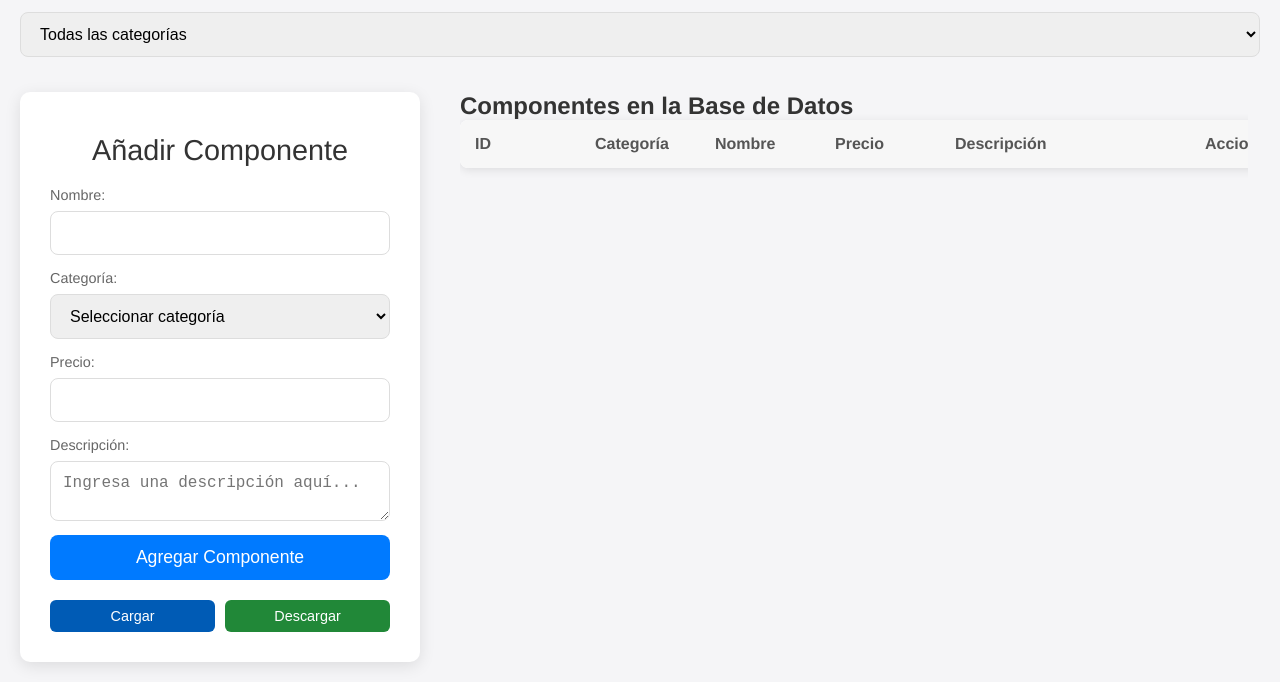
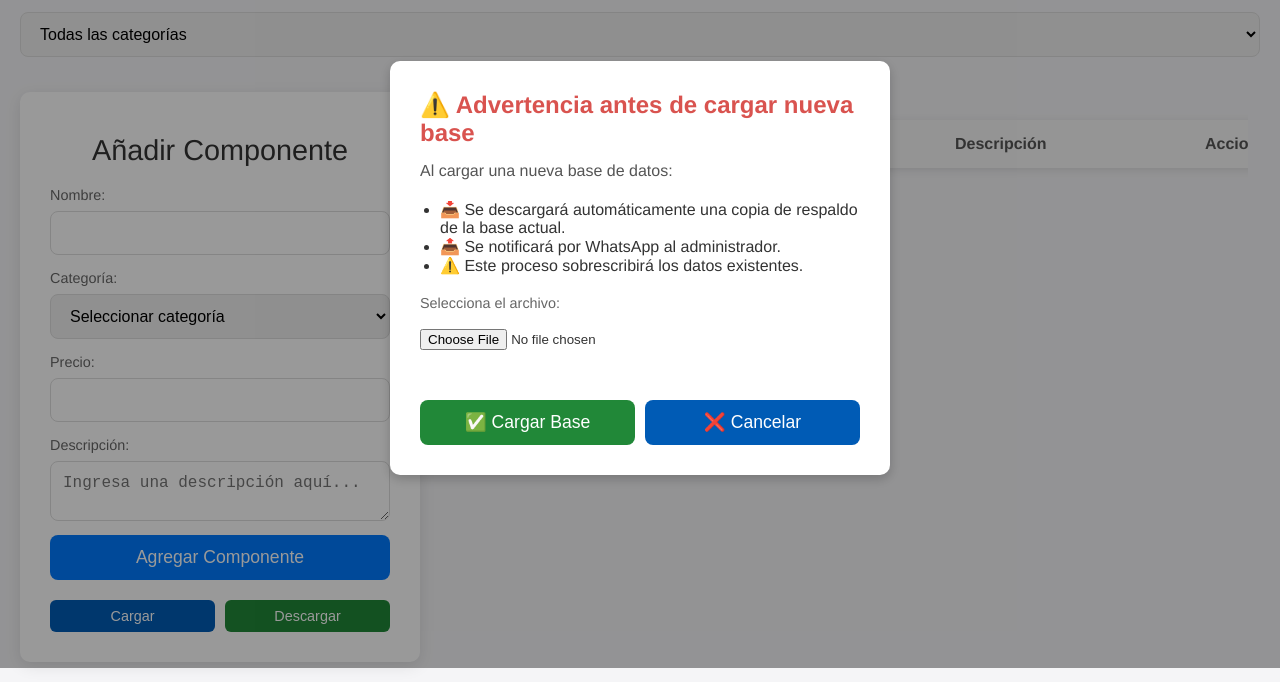
Before and after one commit to emmarhf/IntegrityDB-Backend, a website: page index.html in a window 1280 px wide. Both pictures are taken after a click on the button "Cargar". Shown: the part 132-814 px from the top of the page. Drawn offline with Linux system fonts and the light colour scheme; no server answers.

Commit message:
Version 1.11
Esta versión permite mostrar el modal de advertencia sobre la carga de una nueva base de datos.

```diff
--- a/index.html
+++ b/index.html
@@ -74,7 +74,31 @@
         </div>
     </div>
 
+    <!-- Modal de carga de base de datos -->
+    <div id="modal-carga-base" class="modal hidden">
+        <div class="modal-content">
+            <h2>⚠️ Advertencia antes de cargar nueva base</h2>
+            <p>
+                Al cargar una nueva base de datos:
+                <ul>
+                    <li>📥 Se descargará automáticamente una copia de respaldo de la base actual.</li>
+                    <li>📤 Se notificará por WhatsApp al administrador.</li>
+                    <li>⚠️ Este proceso sobrescribirá los datos existentes.</li>
+                </ul>
+            </p>
+
+            <label for="archivo-base">Selecciona el archivo:</label>
+            <input type="file" id="archivo-base" accept=".xlsx, .xls, .csv">
+
+            <div class="modal-buttons">
+                <button id="confirmar-carga" class="green-btn">✅ Cargar Base</button>
+                <button id="cancelar-carga" class="blue-btn">❌ Cancelar</button>
+            </div>
+        </div>
+    </div>
+
 
     <script src="index.js"></script>
+
 </body>
 </html>
--- a/index.js
+++ b/index.js
@@ -197,45 +197,10 @@ async function editarComponente(id) {
 }
 
 
-// Función para convertir los datos de la tabla a formato CSV
-function convertirACSV(componentes) {
-    const encabezados = ["ID", "Categoría", "Nombre", "Precio", "Descripción"];
-    const filas = componentes.map(componente => [
-        componente.id,
-        categorias[componente.categoria_id] || "Desconocido",
-        componente.nombre,
-        componente.precio,
-        `"${componente.descripcion.replace(/"/g, '""')}"`  // Escapar las comillas dobles dentro de la descripción
-    ]);
+document.getElementById("upload-file").addEventListener("click", () => {
+    document.getElementById("modal-carga-base").classList.remove("hidden");
+});
 
-    // Combinar encabezados y filas en un formato CSV
-    const contenido = [encabezados, ...filas].map(fila => fila.join(",")).join("\n");
-    return contenido;
-}
-// Función para descargar el archivo CSV
-function descargarArchivo(componentes) {
-    const csv = convertirACSV(componentes);
-    const blob = new Blob([csv], { type: 'text/csv' });
-    const enlace = document.createElement('a');
-    const fechaHora = new Date().toLocaleString();
-
-    // Crear el nombre del archivo
-    const nombreArchivo = `componentes_${fechaHora}.csv`.replace(/[:]/g, "-"); // Reemplazar ":" por "-"
-
-    // Crear enlace para descargar
-    enlace.href = URL.createObjectURL(blob);
-    enlace.download = nombreArchivo;
-    enlace.click();
-
-    // Notificar por WhatsApp
-    const mensaje = `¡Se realizó una descarga de componentes!\nFecha y Hora: ${fechaHora}`;
-    const enlaceWhatsApp = `https://wa.me/5522971545?text=${encodeURIComponent(mensaje)}`;
-
-    // Abrir enlace de WhatsApp
-    window.open(enlaceWhatsApp, "_blank");
-}
-
-// Evento para el botón de descarga
-document.getElementById("download-file").addEventListener("click", () => {
-    descargarArchivo(componentes); // Descargar el archivo y notificar
+document.getElementById("cancelar-carga").addEventListener("click", () => {
+    document.getElementById("modal-carga-base").classList.add("hidden");
 });
--- a/styles.css
+++ b/styles.css
@@ -343,3 +343,59 @@ thead, tbody tr {
         max-width: 100%;
     }
 }
+
+.modal {
+    position: fixed;
+    top: 0;
+    left: 0;
+    width: 100%;
+    height: 100%;
+    background-color: rgba(0, 0, 0, 0.4);
+    display: flex;
+    justify-content: center;
+    align-items: center;
+    z-index: 1000;
+}
+
+.modal.hidden {
+    display: none;
+}
+
+.modal-content {
+    background-color: white;
+    padding: 30px;
+    border-radius: 10px;
+    max-width: 500px;
+    width: 90%;
+    box-shadow: 0 4px 12px rgba(0,0,0,0.2);
+    text-align: left;
+}
+
+.modal-content h2 {
+    margin-bottom: 15px;
+    color: #d9534f;
+    font-size: 1.5rem;
+}
+
+.modal-content p {
+    margin-bottom: 20px;
+    font-size: 1rem;
+    color: #555;
+}
+
+.modal-content ul {
+    margin-left: 20px;
+    margin-top: 10px;
+}
+
+.modal-buttons {
+    display: flex;
+    justify-content: space-between;
+    gap: 10px;
+    margin-top: 20px;
+}
+
+.modal-content input[type="file"] {
+    margin-top: 10px;
+    margin-bottom: 20px;
+}
```
